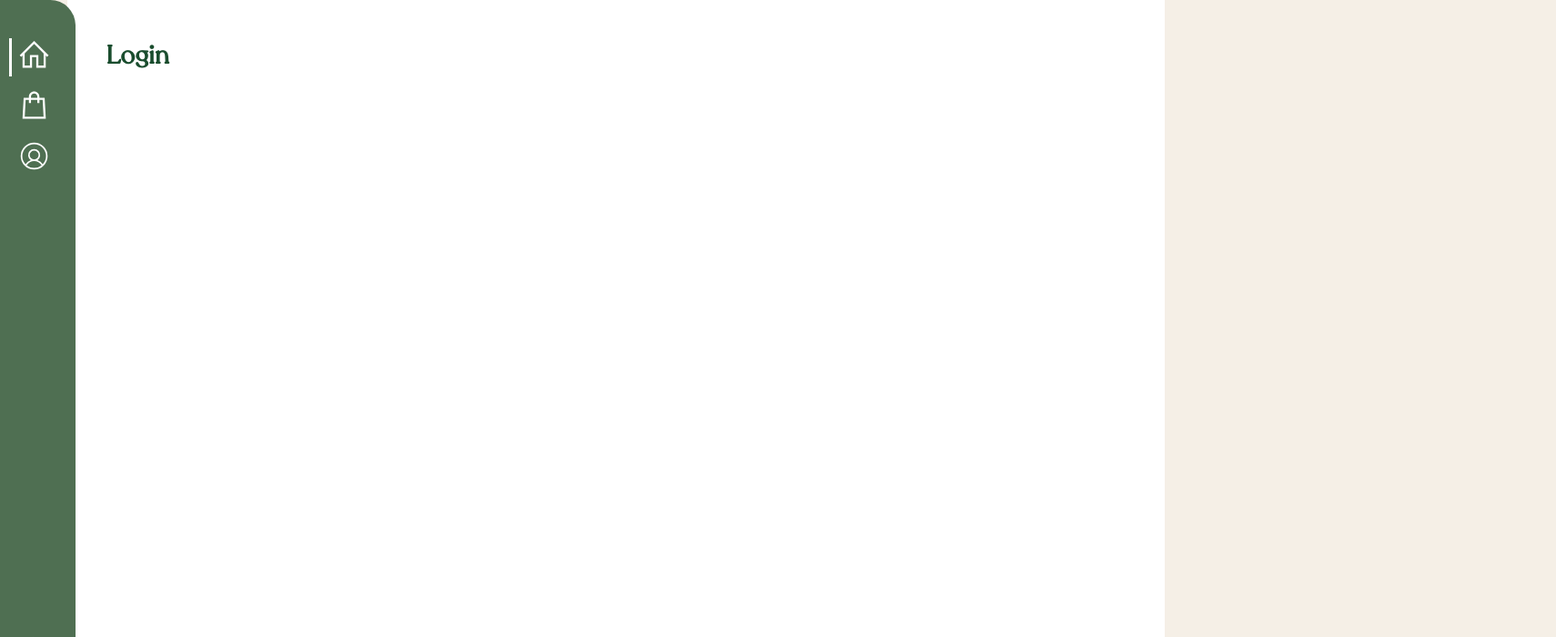
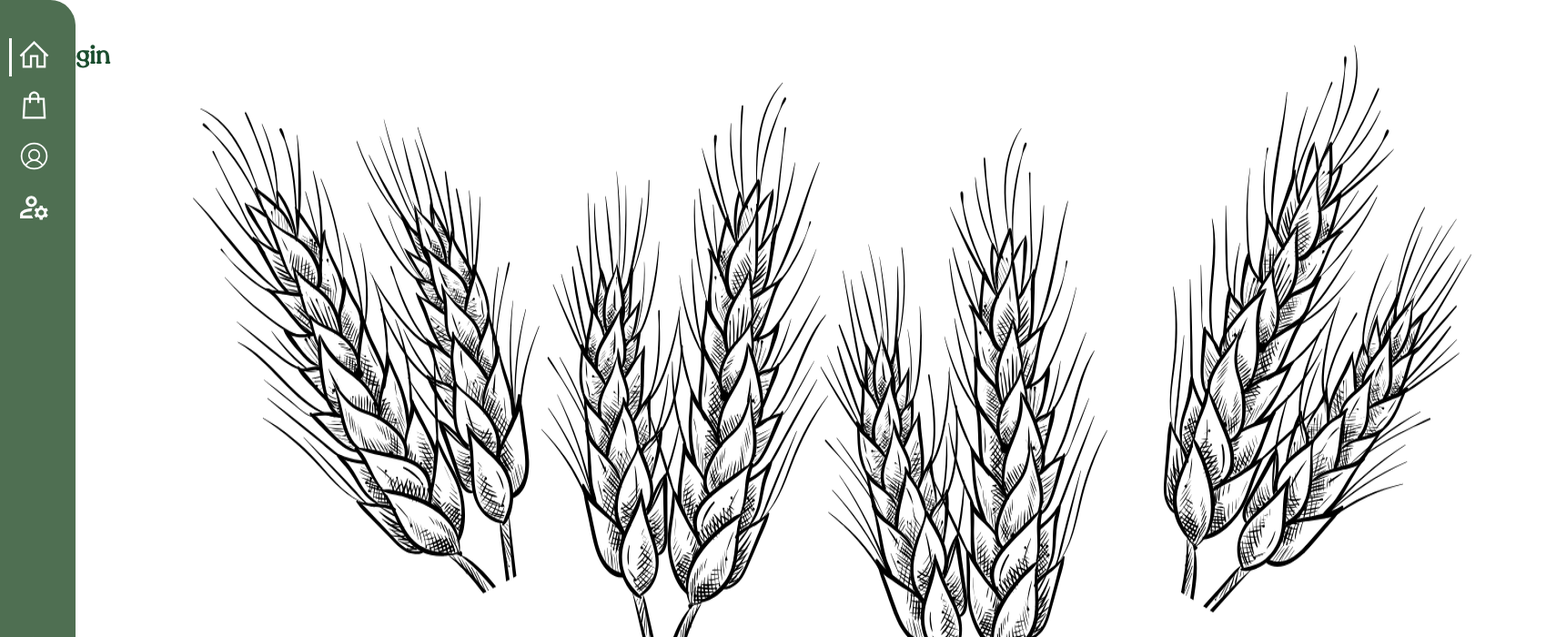
Before and after one commit to JomarMonrealUPLB/Farm-to-Table, a React (Create React App) app in the folder client/: page / in a window 1280 px wide. Shown: the top 700 px of the page at 91% size, 1710 px wide, since content can reach past the window. Built offline with nearby package versions, Linux system fonts and the light colour scheme.

Commit message:
chore: added account management to routes

```diff
--- a/client/src/App.js
+++ b/client/src/App.js
@@ -5,6 +5,8 @@ import Login from "./pages/Login";
 import Signup from "./pages/Signup"
 import AdminHomePage from "./pages/AdminHomePage"
 import CustomerHomePage from "./pages/CustomerHomePage"
+import AccountManagement from "./pages/AccountManagement";
+import background from "./assets/images/background.png"
 
 const App  =() =>{
   return (
@@ -18,8 +20,10 @@ const App  =() =>{
               <Route path="/login" element={<Login/>} />
               <Route path="/admin-homepage" element={<AdminHomePage/>} />
               <Route path="/customer-homepage" element={<CustomerHomePage/>} />
+              <Route path="/account-management" element={<AccountManagement/>} />
               <Route path="*" element={<NoPage/>} />
           </Routes>
+          <img className="page_background_decor" src={background}/>
         </div>
     </BrowserRouter>
     </div>
--- a/client/src/components/NavBar.js
+++ b/client/src/components/NavBar.js
@@ -5,6 +5,7 @@ import "./NavBar.css"
 import { LiaHomeSolid } from "react-icons/lia";
 import { LiaShoppingBagSolid } from "react-icons/lia";
 import { PiUserCircleLight } from "react-icons/pi";
+import { MdOutlineManageAccounts } from "react-icons/md";
 import { iconColor, iconSize } from '../constants/IconSize';
 
 
@@ -14,6 +15,7 @@ const NavBar = () => {
     {path : "/", icon: <LiaHomeSolid color={iconColor} size={iconSize}/>},
     {path : "/shopping", icon: <LiaShoppingBagSolid color={iconColor} size={iconSize}/>},
     {path : "/profile", icon: <PiUserCircleLight color={iconColor} size={iconSize} />},
+    {path : "/account-management", icon: <MdOutlineManageAccounts color={iconColor} size={iconSize} />},
   ]
 
   const [selectedIndex, setselectedIndex] = useState(0)
```
